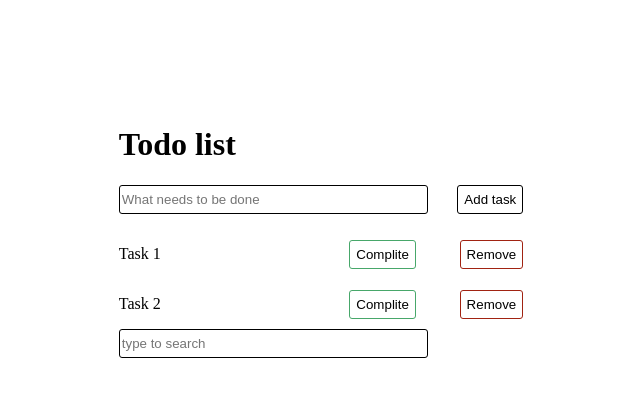
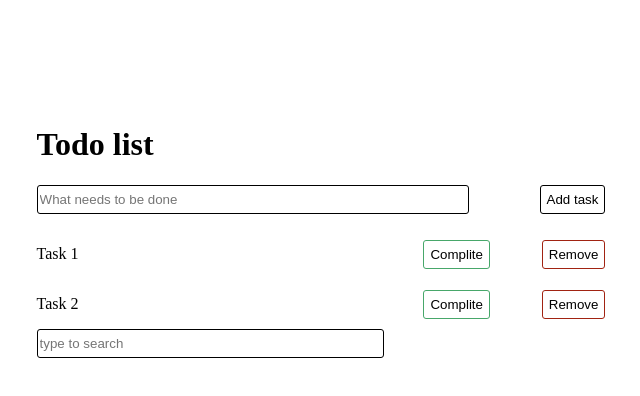
Before and after one commit to Sergey-dev10/Todo-list-on-hooks, a React (Create React App) app: page / in a window 1280 px wide. Shown: the top 396 px of the page, without its empty margins (319-959 px from the left). Built offline with nearby package versions, Linux system fonts and the light colour scheme.

Commit message:
fix: fix css

```diff
--- a/src/components/List/List.js
+++ b/src/components/List/List.js
@@ -8,7 +8,9 @@ export const List = () => {
   const [filterText, setFilterText] = useState('');
 
   const handleAddTask = (value) => {
-    setTasks((oldTasks) => [...oldTasks, { text: value, complited: false, id: nanoid() }]);
+    if (value) {
+      setTasks((oldTasks) => [...oldTasks, { text: value, complited: false, id: nanoid() }]);
+    }
   };
   const handleRemoveTask = (id) => {
     const finalTasks = tasks.filter((task) => task.id !== id);
--- a/src/components/Task/Styled/ButtonsWrapper.js
+++ b/src/components/Task/Styled/ButtonsWrapper.js
@@ -3,5 +3,5 @@ import styled from 'styled-components';
 export const ButtonsWrapper = styled.div`
     display: flex;
     justify-content: space-between;
-    width: 43%;
+    width: 32%;
 `;
--- a/src/components/TaskAddition/TaskAddition.js
+++ b/src/components/TaskAddition/TaskAddition.js
@@ -7,7 +7,8 @@ export const TaskAddition = ({ handleAddTask }) => {
   const [inputValue, setInputValue] = useState('');
 
   const handleChangeInput = (event) => {
-    setInputValue(event.target.value);
+    const value = event.target.value.trim();
+    setInputValue(value);
   };
   const handleSubmit = (event) => {
     event.preventDefault();
--- a/src/components/TaskSearch/Styled/InputSearch.js
+++ b/src/components/TaskSearch/Styled/InputSearch.js
@@ -1,7 +1,7 @@
 import styled from 'styled-components';
 
 export const InputSearch = styled.input`
-    width: 75%;
+    width: 60%;
     height: 25px;
     border: 1px solid #000000;
     border-radius: 3px;
--- a/src/components/TasksLists/Styled/TaskListWrapper.js
+++ b/src/components/TasksLists/Styled/TaskListWrapper.js
@@ -1,6 +1,6 @@
 import styled from 'styled-components';
 
 export const TaskListWrapper = styled.div`
-    width: 32%;
+    width: 45%;
     margin: 10% auto;
 `;
```
